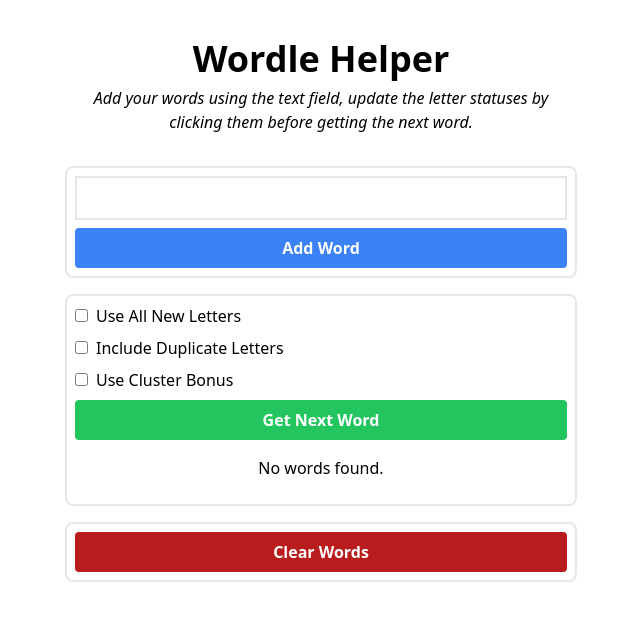
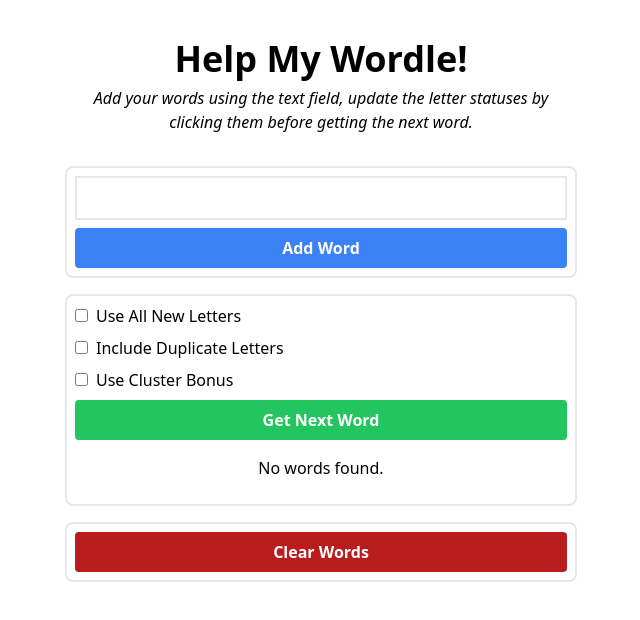
Before and after one commit to mrandyclark/wordle-helper, a Next.js app: page / in a window 1280 px wide. Shown: the top 620 px of the page, without its empty margins (319-959 px from the left). Built offline with nearby package versions, Linux system fonts and the light colour scheme.

Commit message:
update heading/title

```diff
--- a/pages/index.js
+++ b/pages/index.js
@@ -2,9 +2,7 @@ import Button from '../components/Button';
 import Head from 'next/head'
 import Typography from '../components/Typography';
 import WordleInput from '../components/WordleInput';
-import { generate } from '../services/generate';
 import { getWords } from '../services/words';
-import { processWords } from '../services/process-words';
 import { useState } from 'react';
 
 export default function Home() {
@@ -85,15 +83,15 @@ export default function Home() {
 	return (
 		<div>
 			<Head>
-				<title>Wordle Helper</title>
-				<meta name="description" content="Generated by create next app" />
+				<title>Help My Wordle</title>
+				<meta name="description" content="Simple tool to help you guess the wordle quickly." />
 				<link rel="icon" href="/favicon.ico" />
 			</Head>
 
 			<main className="container max-w-xl p-8">
 				<div className="mb-8">
 					<Typography className="text-center" variant="h1">
-						Wordle Helper
+						Help My Wordle!
 					</Typography>
 					<Typography className="italic text-center" variant="body">
 						Add your words using the text field, update the letter statuses by clicking them before getting the next word.
```
